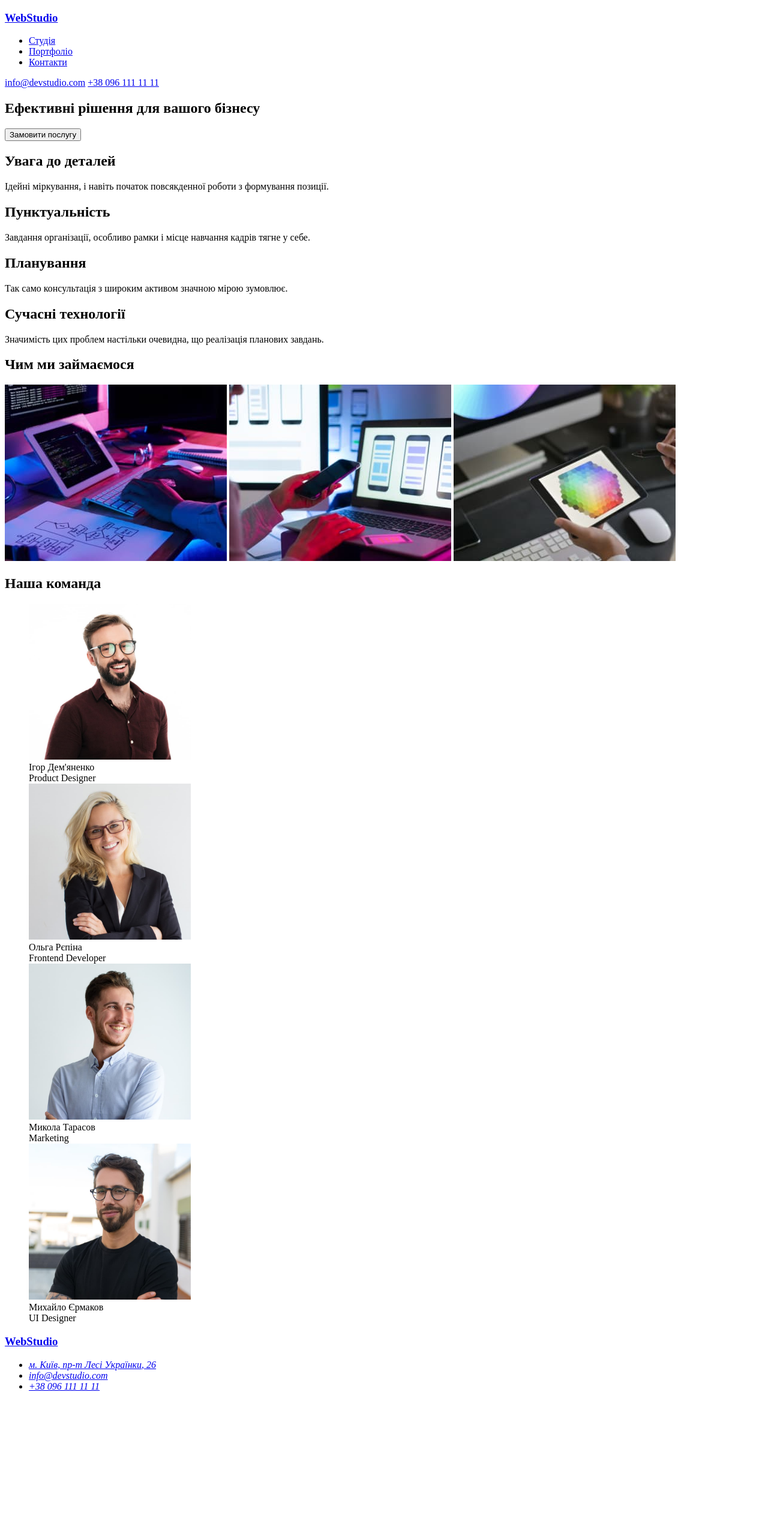
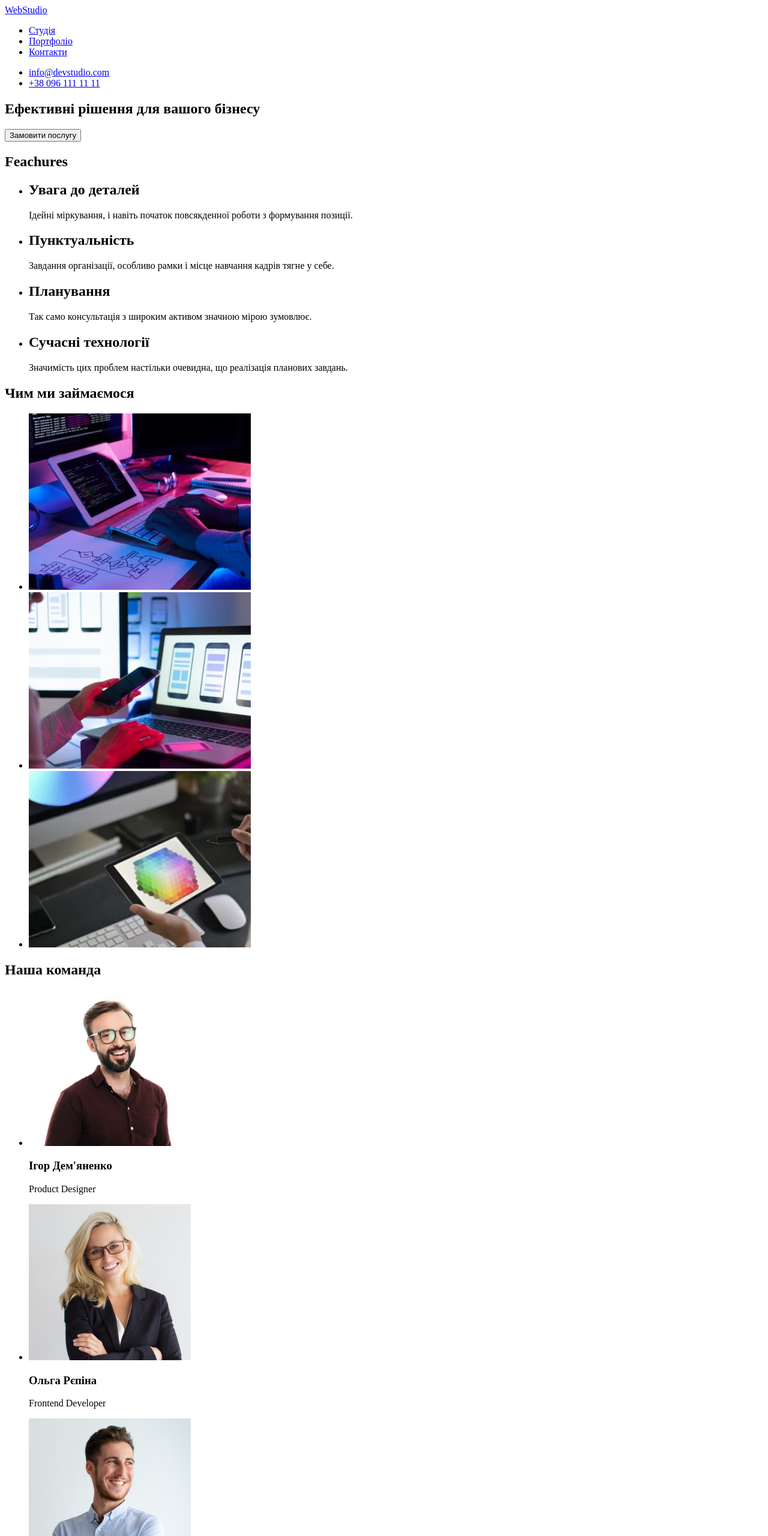
Before and after one commit to TarasChk/goit-markup-hw-01, a plain HTML site: page index.html in a window 1280 px wide. Shown: the top 2560 px of the page at 60% size. Before the commit the page ends 2336 px from the top, so only its background shows below. Drawn offline with Linux system fonts and the light colour scheme.

Commit message:
fixed errors in the lists

```diff
--- a/index.html
+++ b/index.html
@@ -1,5 +1,5 @@
 <!DOCTYPE html>
-<html lang="en">
+<html lang="uk">
 
 <head>
     <meta charset="UTF-8">
@@ -11,15 +11,22 @@
 <body>
     <header>
         <nav>
-            <h3><a href="/">WebStudio</a></h3>
+            <a href="/">WebStudio</a>
             <ul>
                 <li><a href="#">Студія</a></li>
                 <li><a href="#">Портфоліо</a></li>
                 <li><a href="#">Контакти</a></li>
             </ul>
         </nav>
+        <ul>
+            <li>
                 <a href="mailto:info@devstudio.com">info@devstudio.com</a>
+            </li>
+            <li>
                 <a href="tel:+380961111111">+38 096 111 11 11</a>
+            </li>
+        </ul>
+
     </header>
 
     <main>
@@ -29,51 +36,75 @@
         </section>
 
         <section class="features">
+            <h2>Feachures</h2>
+            <ul>
+                <li>
                     <h2>Увага до деталей</h2>
                     <p>Ідейні міркування, і навіть початок повсякденної роботи з формування позиції.</p>
-            <h2>Пунктуальність</h2>
+                </li>
+                <li><h2>Пунктуальність</h2>
                     <p>Завдання організації, особливо рамки і місце навчання кадрів тягне у себе.</p>
+                </li>
+                <li>
                     <h2>Планування</h2>
                     <p>Так само консультація з широким активом значною мірою зумовлює.</p>
+                </li>
+                <li>
                     <h2>Сучасні технології</h2>
                     <p>Значимість цих проблем настільки очевидна, що реалізація планових завдань.</p>
+                </li>
+            </ul>
+
+
         </section>
 
         <section class="employment">
             <h2>Чим ми займаємося</h2>
-            <img src="./img/box 1.jpg" width="370" alt="programmer write code">
-            <img src="./img/box 2.jpg" width="370" alt="mobile coding">
-            <img src="./img/box 3.jpg" width="370" alt="colorcorection">
+            <ul>
+                <li>
+                    <img src="./img/box_1.jpg" width="370" height="294" alt="programmer write code">
+                </li>
+                <li>
+                    <img src="./img/box_2.jpg" width="370" height="294" alt="mobile coding">
+                </li>
+                <li>
+                    <img src="./img/box_3.jpg" width="370" height="294" alt="colorcorection">
+                </li>
+            </ul>
+
+
         </section>
 
         <section class="team">
             <h2>Наша команда</h2>
-            <figure>
-                <img src="./img/team 1.jpg" width="270" alt="smiling young man wih glasses">
-                <figcaption>Ігор Дем'яненко</figcaption>
-                <figcaption>Product Designer</figcaption>
-                <img src="./img/team 2.jpg" width="270" alt="smiling young woman">
-                <figcaption>Ольга Рєпіна</figcaption>
-                <figcaption>Frontend Developer</figcaption>
-                <img src="./img/team 3.jpg" width="270" alt="smiling young man">
-                <figcaption>Микола Тарасов</figcaption>
-                <figcaption>Marketing</figcaption>
-                <img src="./img/team 4.jpg" width="270" alt="smiling young man wih glasses 2">
-                <figcaption>Михайло Єрмаков</figcaption>
-                <figcaption>UI Designer</figcaption>
-            </figure>
-            <!--
-            <img src="./img/team card 1.jpg" alt="smiling young man wih glasses">
-            <img src="./img/team card 2.jpg" alt="smiling young woman">
-            <img src="./img/team card 3.jpg" alt="smiling young man">
-            <img src="./img/team card 4.jpg" alt="smiling young man wih glasses 2">
-             -->
+            <ul>
+                <li>
+                    <img src="./img/team_1.jpg" width="270" height="260" alt="smiling young man wih glasses">
+                    <h3>Ігор Дем'яненко</h3>
+                    <p>Product Designer</p>
+                </li>
+                <li>
+                    <img src="./img/team_2.jpg" width="270" height="260" alt="smiling young woman">
+                    <h3>Ольга Рєпіна</h3>
+                    <p>Frontend Developer</p>
+                </li>
+                <li>
+                    <img src="./img/team_3.jpg" width="270" height="260" alt="smiling young man">
+                    <h3>Микола Тарасов</h3>
+                    <p>Marketing</p>
+                </li>
+                <li>
+                    <img src="./img/team_4.jpg" width="270" height="260" alt="smiling young man wih glasses 2">
+                    <h3>Михайло Єрмаков</h3>
+                    <p>UI Designer</p>
+                </li>
+            </ul>
 
         </section>
     </main>
 
     <footer>
-        <h3><a href="/">WebStudio</a></h3>
+        <a href="/">WebStudio</a>
         <address>
             <ul>
                 <li>
```
Also changed, not shown: img/box_1.jpg (renamed from img/box 1.jpg), img/box_2.jpg (renamed from img/box 2.jpg), img/box_3.jpg (renamed from img/box 3.jpg), img/team_1.jpg (renamed from img/team 1.jpg), img/team_2.jpg (renamed from img/team 2.jpg), img/team_3.jpg (renamed from img/team 3.jpg), img/team_4.jpg (renamed from img/team 4.jpg). Lines whose indentation alone changed are shown as unchanged.
